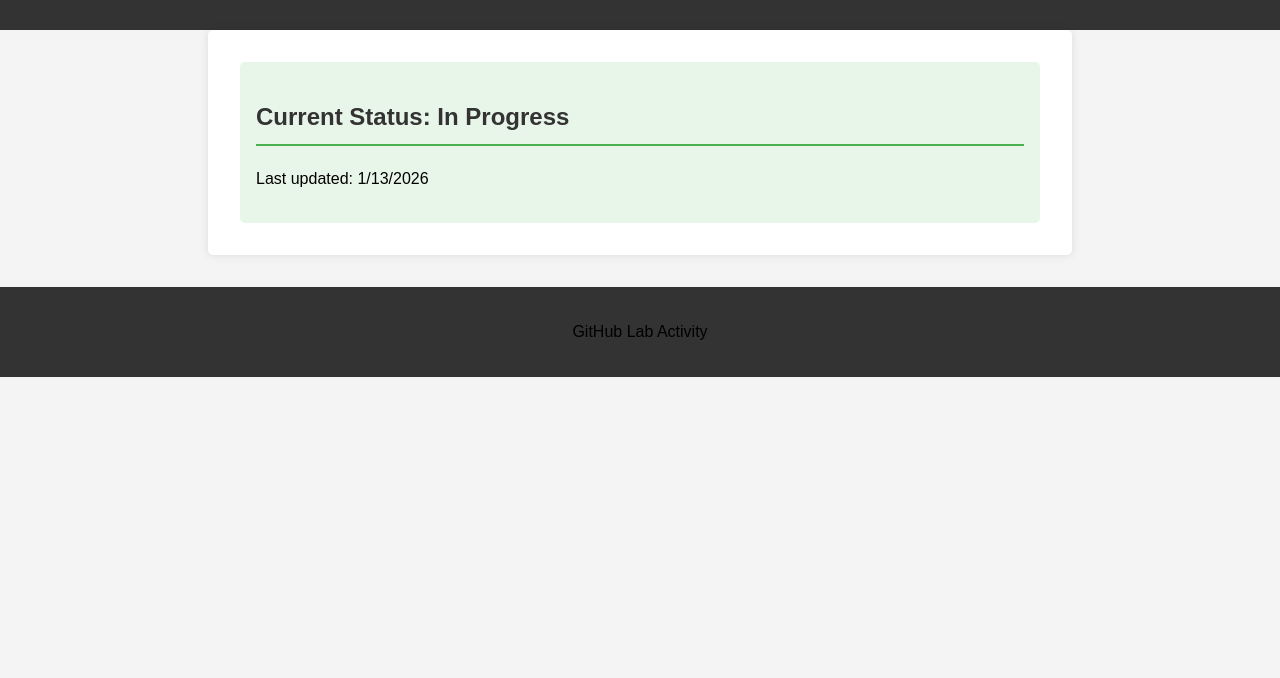
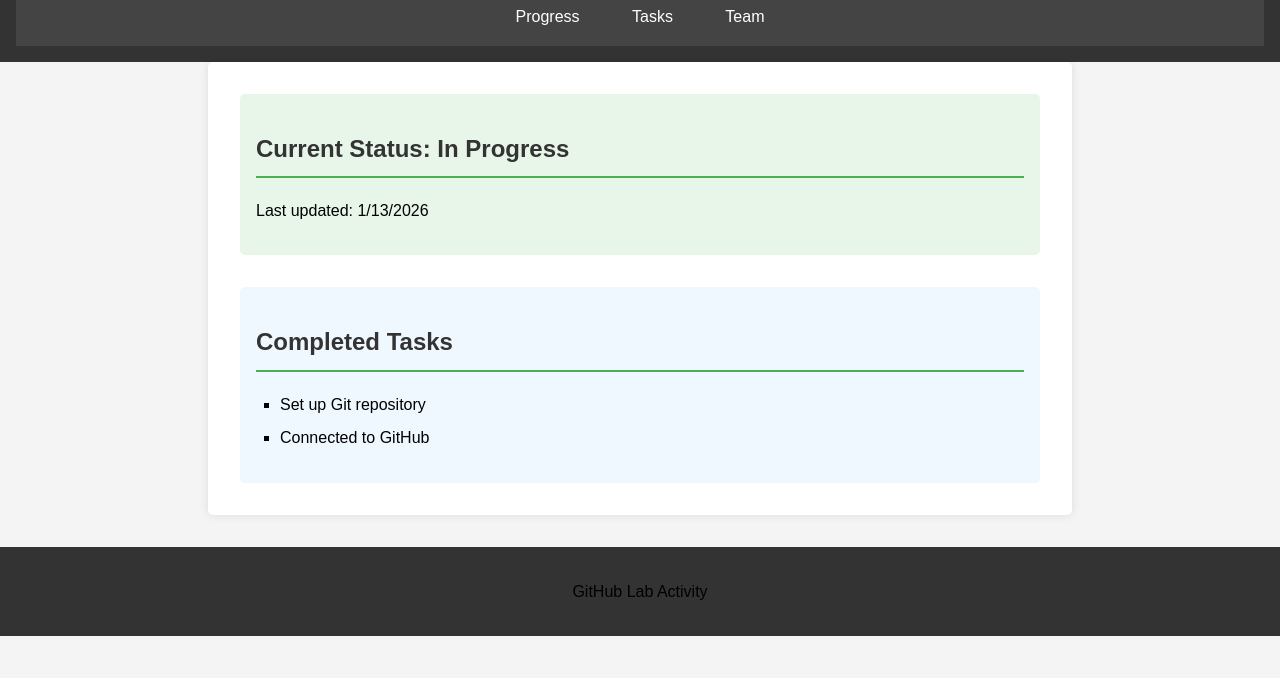
Before and after one commit to Angeluhh/M2A2_SY, a plain HTML site: page index.html in a window 1280 px wide. Shown: the part 122-800 px from the top of the page. Drawn offline with Linux system fonts and the light colour scheme.

Commit message:
add navigation and task section

```diff
--- a/index.html
+++ b/index.html
@@ -4,17 +4,28 @@
     <meta charset="UTF-8">
     <meta name="viewport" content="width=device-width, initial-scale=1.0">
     <title>My Project Website</title>
-Student Name (Lastname, First Name, Middle Initial)
     <link rel="stylesheet" href="style.css">
 </head>
 <body>
     <header>
         <h1>Project Progress Tracker</h1>
+        <nav>
+            <a href="#progress">Progress</a>
+            <a href="#tasks">Tasks</a>
+            <a href="#team">Team</a>
+        </nav>
     </header>
     <main>
         <section id="progress">
             <h2>Current Status: In Progress</h2>
             <p>Last updated: <span id="date"></span></p>
+        </section>
+        <section id="tasks">
+            <h2>Completed Tasks</h2>
+            <ul>
+                <li>Set up Git repository</li>
+                <li>Connected to GitHub</li>
+            </ul>
         </section>
     </main>
     <footer>
--- a/style.css
+++ b/style.css
@@ -41,3 +41,40 @@ background-color: #e8f5e9;
 padding: 1rem;
 border-radius: 5px;
 }
+
+/* Navigation Styles */
+nav {
+    background-color: #444;
+    padding: 0.5rem;
+    text-align: center;
+}
+
+nav a {
+    color: white;
+    text-decoration: none;
+    padding: 0.5rem 1rem;
+    margin: 0 0.5rem;
+    display: inline-block;
+}
+
+nav a:hover {
+    background-color: #4CAF50;
+    border-radius: 3px;
+}
+
+/* Task List Styles */
+#tasks {
+    margin-top: 2rem;
+    padding: 1rem;
+    background-color: #f0f8ff;
+    border-radius: 5px;
+}
+
+#tasks ul {
+    list-style-type: square;
+    padding-left: 1.5rem;
+}
+
+#tasks li {
+    margin-bottom: 0.5rem;
+}
```
Lines whose indentation alone changed are shown as unchanged.
